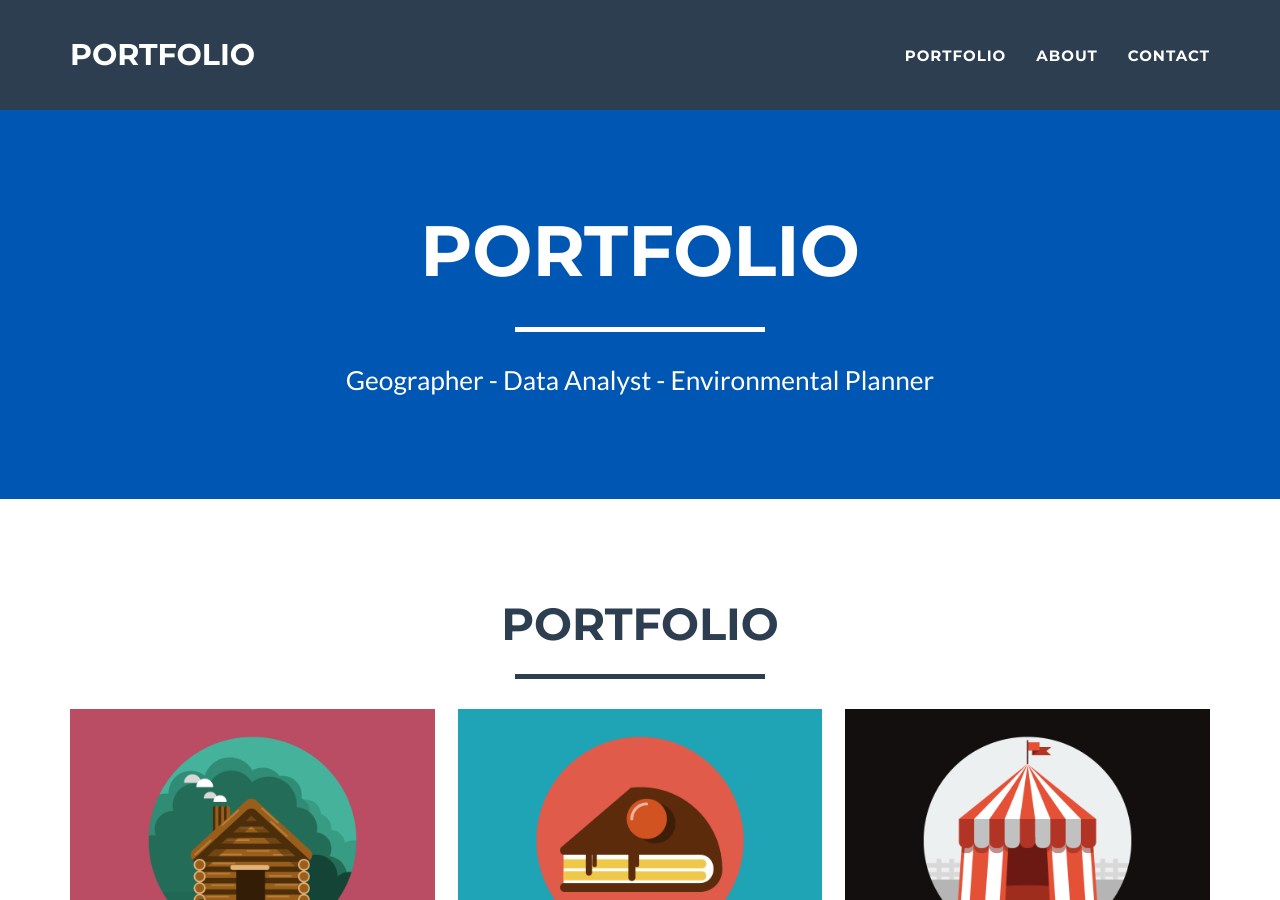
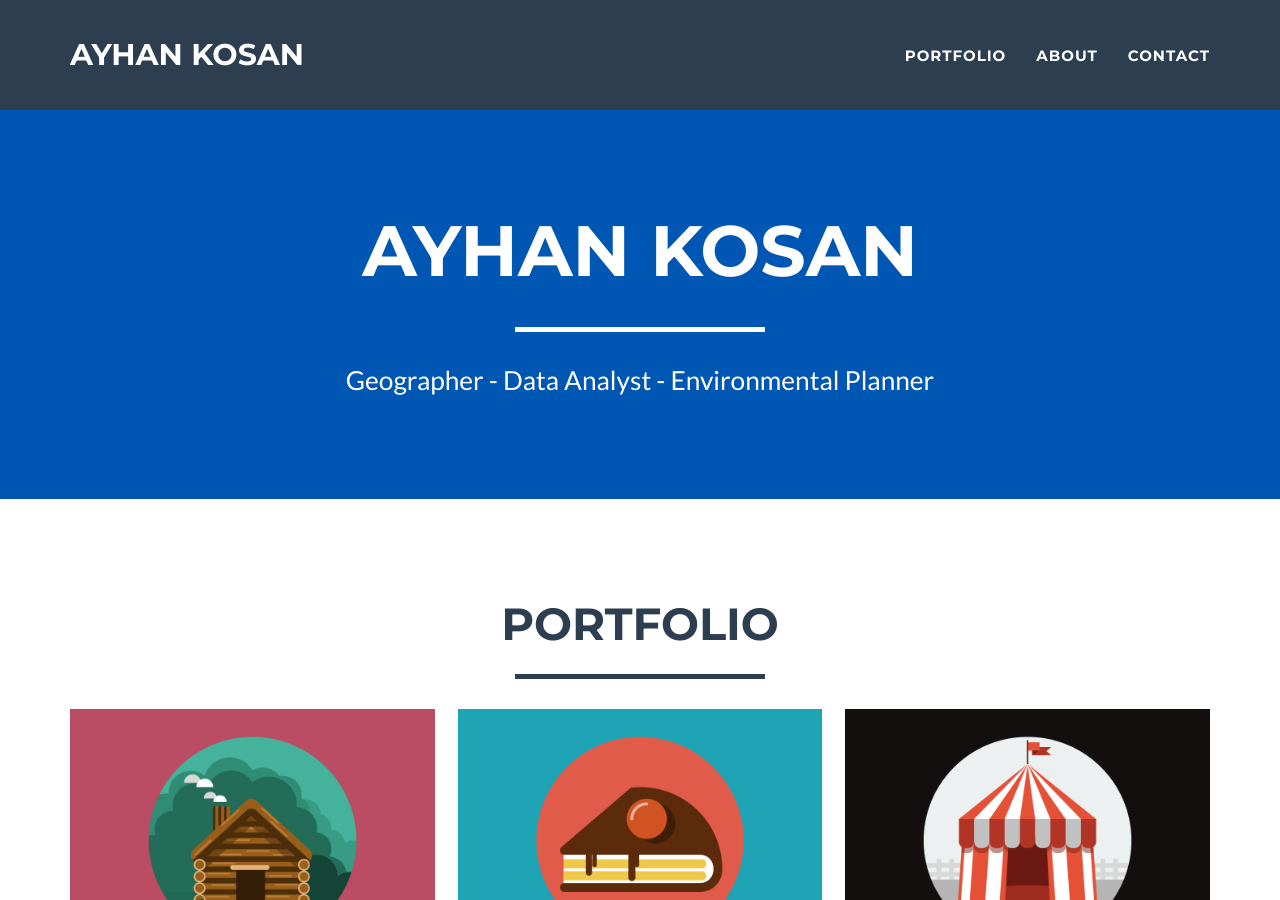
Before and after one commit to ayhankosan/portfolio, a Jekyll site: the page built from index.html, in a window 1280 px wide and 900 px high. Built offline with Jekyll 4.4.1, drawn with Linux system fonts in a browser that asks for light colours.

Commit message:
name title

```diff
--- a/_config.yml
+++ b/_config.yml
@@ -1,5 +1,5 @@
 # Site settings
-title: Portfolio
+title: Ayhan Kosan
 email: ayhanxkosan@gmail.com
 url: https://ayhankosan.github.io/portfolio
 description: "Portfolio of Ayhan Kosan"
```
